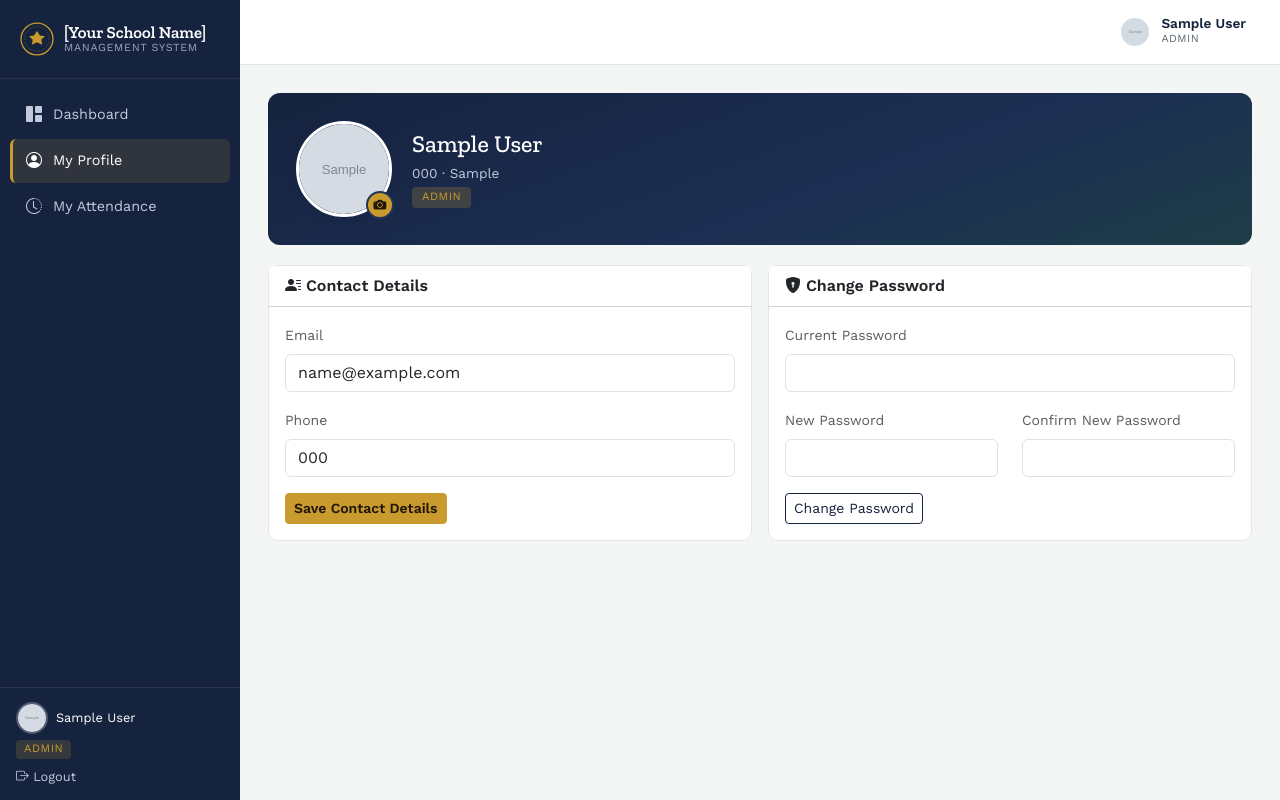
After one commit to aishamidris/school_management, a Flask app: page /profile in a window 1280 px wide. The commit adds this page. Run offline with Flask 3, Linux system fonts and the light colour scheme; a user stored in the database is signed in; tables that the repository leaves empty hold one stand-in row (values such as "Sample post"); grey boxes marked "Sample" are stand-in pictures.

Commit message:
profile picture update

```diff
--- a/app/__init__.py
+++ b/app/__init__.py
@@ -45,6 +45,7 @@ def create_app(config_class=Config):
     from app.blueprints.permissions.routes import permissions_bp
     from app.blueprints.attendance.routes import attendance_bp
     from app.blueprints.audit.routes import audit_bp
+    from app.blueprints.profile.routes import profile_bp
 
     app.register_blueprint(auth_bp)
     app.register_blueprint(main_bp)
@@ -57,6 +58,7 @@ def create_app(config_class=Config):
     app.register_blueprint(permissions_bp)
     app.register_blueprint(attendance_bp)
     app.register_blueprint(audit_bp)
+    app.register_blueprint(profile_bp)
 
     # Make has_perm('key') available in every template, checking the
     # currently logged-in user against the granular permission system.
--- /dev/null
+++ b/app/blueprints/profile/routes.py
@@ -0,0 +1,178 @@
+import os
+from flask import Blueprint, render_template, request, redirect, url_for, flash, send_file, current_app
+from flask_login import login_required, current_user
+
+from app.extensions import db
+from app.models.user import Role, User
+from app.models.academic import AcademicSession, Term
+from app.models.exam import Result
+from app.utils.audit import log_action
+from app.utils.uploads import save_profile_photo
+from app.utils.result_pdf import build_result_pdf
+
+profile_bp = Blueprint("profile", __name__, template_folder="../../templates/profile")
+
+
+def _current_term():
+    session = AcademicSession.query.filter_by(is_current=True).first()
+    if not session:
+        return None
+    return Term.query.filter_by(session_id=session.id, is_current=True).first()
+
+
+def _profile_record():
+    """The role-specific profile row (Staff or Student) for the logged-in
+    user, or None for roles that don't have one (e.g. parent)."""
+    if current_user.role in Role.STAFF_ROLES:
+        return current_user.staff_profile
+    if current_user.role == Role.STUDENT:
+        return current_user.student_profile
+    return None
+
+
+@profile_bp.route("/profile")
+@login_required
+def view_profile():
+    record = _profile_record()
+
+    context = {"record": record}
+
+    if current_user.role == Role.STUDENT and record:
+        term = _current_term()
+        results = Result.query.filter_by(student_id=record.id, term_id=term.id).all() if term else []
+        average = round(sum(float(r.total_score) for r in results) / len(results), 1) if results else None
+        context.update(term=term, results=results, average=average)
+
+    return render_template("profile/view.html", **context)
+
+
+@profile_bp.route("/profile/contact", methods=["POST"])
+@login_required
+def update_contact():
+    email = request.form.get("email", "").strip() or None
+    phone = request.form.get("phone", "").strip() or None
+
+    if current_user.role != Role.STUDENT and not email and not phone:
+        flash("Please leave at least an email or phone number on file — you'll need one of them to sign in.", "danger")
+        return redirect(url_for("profile.view_profile"))
+
+    if email and User.query.filter(User.email == email, User.id != current_user.id).first():
+        flash("That email is already in use by another account.", "danger")
+        return redirect(url_for("profile.view_profile"))
+
+    if phone and User.query.filter(User.phone == phone, User.id != current_user.id).first():
+        flash("That phone number is already in use by another account.", "danger")
+        return redirect(url_for("profile.view_profile"))
+
+    current_user.email = email
+    current_user.phone = phone
+
+    log_action(
+        action="profile.contact_updated",
+        entity_type="User",
+        entity_id=current_user.id,
+        description=f"{current_user.full_name} updated their contact details",
+    )
+    db.session.commit()
+
+    flash("Contact details updated.", "success")
+    return redirect(url_for("profile.view_profile"))
+
+
+@profile_bp.route("/profile/photo", methods=["POST"])
+@login_required
+def upload_photo():
+    record = _profile_record()
+    if record is None:
+        flash("Your account type doesn't support a profile photo.", "warning")
+        return redirect(url_for("profile.view_profile"))
+
+    try:
+        new_path = save_profile_photo(request.files.get("photo"), old_relative_path=record.photo_path)
+    except ValueError as exc:
+        flash(str(exc), "danger")
+        return redirect(url_for("profile.view_profile"))
+
+    record.photo_path = new_path
+    log_action(
+        action="profile.photo_updated",
+        entity_type=type(record).__name__,
+        entity_id=record.id,
+        description=f"{current_user.full_name} updated their profile photo",
+    )
+    db.session.commit()
+
+    flash("Photo updated.", "success")
+    return redirect(url_for("profile.view_profile"))
+
+
+@profile_bp.route("/profile/password", methods=["POST"])
+@login_required
+def change_password():
+    current_password = request.form.get("current_password", "")
+    new_password = request.form.get("new_password", "")
+    confirm_password = request.form.get("confirm_password", "")
+
+    if not current_user.check_password(current_password):
+        flash("Your current password is incorrect.", "danger")
+        return redirect(url_for("profile.view_profile"))
+
+    if len(new_password) < 8:
+        flash("New password must be at least 8 characters.", "danger")
+        return redirect(url_for("profile.view_profile"))
+
+    if new_password != confirm_password:
+        flash("New password and confirmation don't match.", "danger")
+        return redirect(url_for("profile.view_profile"))
+
+    current_user.set_password(new_password)
+    log_action(
+        action="profile.password_changed",
+        entity_type="User",
+        entity_id=current_user.id,
+        description=f"{current_user.full_name} changed their password",
+    )
+    db.session.commit()
+
+    flash("Password changed.", "success")
+    return redirect(url_for("profile.view_profile"))
+
+
+@profile_bp.route("/profile/results/download")
+@login_required
+def download_results():
+    if current_user.role != Role.STUDENT or not current_user.student_profile:
+        from flask import abort
+        abort(403)
+
+    student = current_user.student_profile
+    term = _current_term()
+    if not term:
+        flash("No current term is set yet — there's nothing to download.", "warning")
+        return redirect(url_for("profile.view_profile"))
+
+    results = Result.query.filter_by(student_id=student.id, term_id=term.id).all()
+    if not results:
+        flash("No results have been entered for this term yet.", "warning")
+        return redirect(url_for("profile.view_profile"))
+
+    average = round(sum(float(r.total_score) for r in results) / len(results), 1)
+
+    photo_full_path = None
+    if student.photo_path:
+        candidate = os.path.join(current_app.config["UPLOAD_FOLDER"], os.path.relpath(student.photo_path, "uploads"))
+        if os.path.isfile(candidate):
+            photo_full_path = candidate
+
+    pdf_buf = build_result_pdf(student, term, results, average, photo_full_path=photo_full_path)
+
+    log_action(
+        action="profile.results_downloaded",
+        entity_type="Student",
+        entity_id=student.id,
+        description=f"{current_user.full_name} downloaded their {term.name} result slip",
+    )
+    db.session.commit()
+
+    filename = f"{student.admission_number}-{term.name.replace(' ', '-')}-result.pdf"
+    return send_file(pdf_buf, mimetype="application/pdf", as_attachment=True, download_name=filename)
--- a/app/models/people.py
+++ b/app/models/people.py
@@ -80,6 +80,7 @@ class Staff(db.Model):
     designation = db.Column(db.String(80))  # "Mathematics Teacher", "Head Accountant"
     date_employed = db.Column(db.Date)
     is_active = db.Column(db.Boolean, default=True)
+    photo_path = db.Column(db.String(255))
 
     def __repr__(self):
         return f"<Staff {self.staff_id_number}>"
--- a/app/static/css/style.css
+++ b/app/static/css/style.css
@@ -350,6 +350,83 @@ a:hover { color: var(--gold-dark); }
   pointer-events: none;
 }
 
+/* ---------------- Avatar photos (uploaded images) ---------------- */
+
+.avatar-photo {
+  border-radius: 50%;
+  object-fit: cover;
+  flex-shrink: 0;
+  display: inline-block;
+  border: 2px solid rgba(255,255,255,0.25);
+}
+.avatar-photo.avatar-sm { width: 36px; height: 36px; }
+.avatar-photo.avatar-md { width: 44px; height: 44px; }
+.avatar-photo.avatar-lg { width: 96px; height: 96px; border-width: 3px; border-color: var(--card-white); box-shadow: 0 2px 10px rgba(22,35,63,0.12); }
+
+/* ---------------- Topbar user chip ---------------- */
+
+.topbar-user {
+  display: flex;
+  align-items: center;
+  gap: 10px;
+  text-decoration: none;
+  color: var(--ink);
+  padding: 4px 10px 4px 4px;
+  border-radius: 999px;
+  transition: background 0.15s ease;
+}
+.topbar-user:hover { background: var(--paper); color: var(--ink); }
+.topbar-user .avatar-photo, .topbar-user .avatar-circle { width: 32px; height: 32px; font-size: 0.75rem; }
+.topbar-user-name { font-size: 0.85rem; font-weight: 600; line-height: 1.1; }
+.topbar-user-role { font-size: 0.68rem; color: var(--slate); text-transform: uppercase; letter-spacing: 0.04em; }
+
+/* ---------------- Profile page ---------------- */
+
+.profile-header {
+  background: linear-gradient(160deg, var(--ink) 0%, #1C2E52 60%, var(--chalk) 140%);
+  border-radius: 12px;
+  padding: 28px;
+  color: #fff;
+  display: flex;
+  align-items: center;
+  gap: 20px;
+  margin-bottom: 20px;
+  flex-wrap: wrap;
+}
+.profile-header .profile-id { color: #C3CADC; font-size: 0.85rem; }
+.profile-header .role-badge {
+  display: inline-block;
+  background: rgba(201,154,46,0.22);
+  color: var(--gold);
+  border-radius: 4px;
+  padding: 2px 10px;
+  font-size: 0.7rem;
+  text-transform: uppercase;
+  letter-spacing: 0.05em;
+  margin-top: 4px;
+}
+.photo-upload-widget {
+  position: relative;
+  display: inline-block;
+}
+.photo-upload-widget label.photo-edit-btn {
+  position: absolute;
+  bottom: -2px;
+  right: -2px;
+  background: var(--gold);
+  color: #21160A;
+  width: 28px;
+  height: 28px;
+  border-radius: 50%;
+  display: flex;
+  align-items: center;
+  justify-content: center;
+  cursor: pointer;
+  border: 2px solid var(--ink-light);
+  font-size: 0.8rem;
+}
+.photo-upload-widget label.photo-edit-btn:hover { background: var(--gold-dark); }
+
 /* ---------------- Empty states ---------------- */
 
 .empty-state {
--- a/app/templates/base.html
+++ b/app/templates/base.html
@@ -27,6 +27,9 @@
       <nav class="sidebar-nav">
         <a href="{{ url_for('main.dashboard') }}" class="{% if request.blueprint == 'main' %}active{% endif %}">
           <i class="bi bi-grid-1x2-fill"></i> Dashboard
+        </a>
+        <a href="{{ url_for('profile.view_profile') }}" class="{% if request.blueprint == 'profile' %}active{% endif %}">
+          <i class="bi bi-person-circle"></i> My Profile
         </a>
         {% if current_user.role in ['owner', 'admin', 'accountant', 'teacher'] and has_perm('students.view') %}
         <a href="{{ url_for('students.list_students') }}" class="{% if request.blueprint == 'students' %}active{% endif %}">
@@ -86,7 +89,10 @@
       </nav>
 
       <div class="sidebar-footer">
-        <div class="text-white">{{ current_user.full_name }}</div>
+        <div class="d-flex align-items-center gap-2 mb-1">
+          {{ m.avatar(current_user.full_name, current_user.profile_photo_path, 'sm') }}
+          <div class="text-white text-truncate">{{ current_user.full_name }}</div>
+        </div>
         <span class="role-badge">{{ current_user.role }}</span>
         <a href="{{ url_for('auth.logout') }}" class="d-block mt-2 text-decoration-none" style="color:#C3CADC;">
           <i class="bi bi-box-arrow-right"></i> Logout
@@ -100,7 +106,13 @@
           <i class="bi bi-list"></i>
         </button>
         <span class="text-muted small d-none d-md-inline">{% block page_eyebrow %}{% endblock %}</span>
-        <span></span>
+        <a href="{{ url_for('profile.view_profile') }}" class="topbar-user">
+          {{ m.avatar(current_user.full_name, current_user.profile_photo_path, 'sm') }}
+          <span class="d-none d-sm-block">
+            <span class="topbar-user-name d-block">{{ current_user.full_name }}</span>
+            <span class="topbar-user-role d-block">{{ current_user.role }}</span>
+          </span>
+        </a>
       </div>
 
       <div class="main-content">
--- a/app/templates/dashboard/parent.html
+++ b/app/templates/dashboard/parent.html
@@ -1,4 +1,5 @@
 {% extends "base.html" %}
+{% import "macros.html" as m %}
 {% block title %}Dashboard{% endblock %}
 {% block content %}
 <h4 class="brand-font mb-1">Welcome, {{ current_user.full_name }}</h4>
@@ -14,9 +15,7 @@
       <div class="card h-100">
         <div class="card-body">
           <div class="d-flex align-items-center mb-2">
-            <span class="avatar-circle avatar-{{ loop.index0 % 3 }} me-2">
-              {{ c.student.full_name.split()[0][0]|upper }}{{ c.student.full_name.split()[-1][0]|upper if c.student.full_name.split()|length > 1 else '' }}
-            </span>
+            <span class="me-2">{{ m.avatar(c.student.full_name, c.student.photo_path, 'sm') }}</span>
             <div>
               <div class="fw-bold text-dark">{{ c.student.full_name }}</div>
               <div class="text-muted small">{{ c.student.class_arm.display_name if c.student.class_arm else 'Unassigned' }}</div>
--- a/app/templates/macros.html
+++ b/app/templates/macros.html
@@ -5,6 +5,18 @@
   <path d="M32 17 L37.5 25.5 L47 27 L40 33.5 L41.8 43 L32 38.2 L22.2 43 L24 33.5 L17 27 L26.5 25.5 Z"
         fill="{{ color }}"/>
 </svg>
+{% endmacro %}
+
+{% macro avatar(name, photo_path=None, size='md') %}
+{% set dims = {'sm': 32, 'md': 44, 'lg': 96} %}
+{% set px = dims.get(size, 44) %}
+{% set parts = name.split() if name else [] %}
+{% set initials = (parts[0][0] if parts else '?') ~ (parts[-1][0] if parts|length > 1 else '') %}
+{% if photo_path %}
+<img src="{{ url_for('static', filename=photo_path) }}" class="avatar-photo avatar-{{ size }}" style="width:{{ px }}px;height:{{ px }}px;" alt="{{ name }}">
+{% else %}
+<span class="avatar-circle avatar-0" style="width:{{ px }}px;height:{{ px }}px;font-size:{{ (px/2.6)|round(1) }}px;">{{ initials|upper }}</span>
+{% endif %}
 {% endmacro %}
 
 {% macro paid_stamp() %}
--- /dev/null
+++ b/app/templates/profile/view.html
@@ -0,0 +1,124 @@
+{% extends "base.html" %}
+{% import "macros.html" as m %}
+{% block title %}My Profile{% endblock %}
+{% block content %}
+
+<div class="profile-header">
+  {% if record %}
+  <form method="POST" action="{{ url_for('profile.upload_photo') }}" enctype="multipart/form-data" id="photoForm">
+    <div class="photo-upload-widget">
+      {{ m.avatar(current_user.full_name, current_user.profile_photo_path, 'lg') }}
+      <label class="photo-edit-btn" for="photoInput" title="Change photo"><i class="bi bi-camera-fill"></i></label>
+      <input type="file" id="photoInput" name="photo" accept="image/png,image/jpeg,image/gif,image/webp" hidden onchange="document.getElementById('photoForm').submit()">
+    </div>
+  </form>
+  {% else %}
+  {{ m.avatar(current_user.full_name, None, 'lg') }}
+  {% endif %}
+
+  <div>
+    <h4 class="brand-font mb-1">{{ current_user.full_name }}</h4>
+    <div class="profile-id">
+      {% if current_user.role == 'student' and record %}
+        {{ record.admission_number }}
+        {% if record.class_arm %} &middot; {{ record.class_arm.display_name }}{% endif %}
+      {% elif record %}
+        {{ record.staff_id_number or 'No staff ID on file' }}
+        {% if record.designation %} &middot; {{ record.designation }}{% endif %}
+      {% else %}
+        {{ current_user.email or current_user.phone or '' }}
+      {% endif %}
+    </div>
+    <span class="role-badge">{{ current_user.role }}</span>
+  </div>
+</div>
+
+<div class="row g-3">
+  <div class="col-lg-6">
+    <div class="card h-100">
+      <div class="card-header bg-white"><strong><i class="bi bi-person-lines-fill"></i> Contact Details</strong></div>
+      <div class="card-body">
+        <form method="POST" action="{{ url_for('profile.update_contact') }}">
+          <div class="mb-3">
+            <label class="form-label small text-muted">Email</label>
+            <input type="email" name="email" class="form-control" value="{{ current_user.email or '' }}" placeholder="you@example.com">
+          </div>
+          <div class="mb-3">
+            <label class="form-label small text-muted">Phone</label>
+            <input type="text" name="phone" class="form-control" value="{{ current_user.phone or '' }}" placeholder="080...">
+          </div>
+          <button type="submit" class="btn btn-primary btn-sm">Save Contact Details</button>
+        </form>
+      </div>
+    </div>
+  </div>
+
+  <div class="col-lg-6">
+    <div class="card h-100">
+      <div class="card-header bg-white"><strong><i class="bi bi-shield-lock-fill"></i> Change Password</strong></div>
+      <div class="card-body">
+        <form method="POST" action="{{ url_for('profile.change_password') }}">
+          <div class="mb-3">
+            <label class="form-label small text-muted">Current Password</label>
+            <input type="password" name="current_password" class="form-control" required>
+          </div>
+          <div class="row">
+            <div class="col-6 mb-3">
+              <label class="form-label small text-muted">New Password</label>
+              <input type="password" name="new_password" class="form-control" minlength="8" required>
+            </div>
+            <div class="col-6 mb-3">
+              <label class="form-label small text-muted">Confirm New Password</label>
+              <input type="password" name="confirm_password" class="form-control" minlength="8" required>
+            </div>
+          </div>
+          <button type="submit" class="btn btn-outline-primary btn-sm">Change Password</button>
+        </form>
+      </div>
+    </div>
+  </div>
+
+  {% if current_user.role == 'student' and record %}
+  <div class="col-12">
+    <div class="card">
+      <div class="card-header bg-white d-flex justify-content-between align-items-center">
+        <strong><i class="bi bi-journal-check"></i> My Results {% if term %}— {{ term.name }}{% endif %}</strong>
+        {% if results %}
+        <a href="{{ url_for('profile.download_results') }}" class="btn btn-sm btn-primary">
+          <i class="bi bi-download"></i> Download Result (PDF)
+        </a>
+        {% endif %}
+      </div>
+      <div class="card-body">
+        {% if not term %}
+        <p class="text-muted mb-0">No current term is set yet — check back once the school starts a new term.</p>
+        {% elif results %}
+        <div class="table-responsive">
+          <table class="table table-sm mb-2">
+            <thead class="table-light"><tr><th>Subject</th><th class="text-end">CA</th><th class="text-end">Exam</th><th class="text-end">Total</th><th class="text-end">Grade</th></tr></thead>
+            <tbody>
+              {% for r in results %}
+              <tr>
+                <td>{{ r.class_subject.subject.name }}</td>
+                <td class="text-end">{{ r.ca_score }}</td>
+                <td class="text-end">{{ r.exam_score }}</td>
+                <td class="text-end">{{ r.total_score }}</td>
+                <td class="text-end"><span class="badge bg-primary">{{ r.grade or '—' }}</span></td>
+              </tr>
+              {% endfor %}
+            </tbody>
+          </table>
+        </div>
+        {% if average is not none %}
+        <div class="text-end"><strong>Average: {{ average }}</strong></div>
+        {% endif %}
+        {% else %}
+        <p class="text-muted mb-0">No results have been entered for this term yet.</p>
+        {% endif %}
+      </div>
+    </div>
+  </div>
+  {% endif %}
+</div>
+
+{% endblock %}
--- a/app/templates/staff/list.html
+++ b/app/templates/staff/list.html
@@ -1,4 +1,5 @@
 {% extends "base.html" %}
+{% import "macros.html" as m %}
 {% block title %}Staff{% endblock %}
 {% block content %}
 <div class="d-flex justify-content-between align-items-center mb-3">
@@ -41,9 +42,7 @@
         {% for s in staff_members %}
         <tr>
           <td>
-            <span class="avatar-circle avatar-{{ loop.index0 % 3 }}">
-              {{ s.user.full_name.split()[0][0]|upper }}{{ s.user.full_name.split()[-1][0]|upper if s.user.full_name.split()|length > 1 else '' }}
-            </span>
+            {{ m.avatar(s.user.full_name, s.photo_path, 'sm') }}
           </td>
           <td class="mono">{{ s.staff_id_number }}</td>
           <td>{{ s.user.full_name }}</td>
--- a/app/templates/staff/view.html
+++ b/app/templates/staff/view.html
@@ -1,4 +1,5 @@
 {% extends "base.html" %}
+{% import "macros.html" as m %}
 {% block title %}{{ staff.user.full_name }}{% endblock %}
 {% block content %}
 <div class="d-flex align-items-center justify-content-between mb-3">
@@ -6,9 +7,7 @@
     <a href="{{ url_for('staff.list_staff') }}" class="btn btn-sm btn-outline-secondary me-2">
       <i class="bi bi-arrow-left"></i>
     </a>
-    <span class="avatar-circle avatar-1 me-2" style="width:44px; height:44px; font-size:1rem;">
-      {{ staff.user.full_name.split()[0][0]|upper }}{{ staff.user.full_name.split()[-1][0]|upper if staff.user.full_name.split()|length > 1 else '' }}
-    </span>
+    <span class="me-2">{{ m.avatar(staff.user.full_name, staff.photo_path, 'sm') }}</span>
     <h4 class="mb-0 brand-font">{{ staff.user.full_name }}</h4>
     <span class="badge bg-secondary text-capitalize ms-2">{{ staff.user.role }}</span>
     {% if staff.is_active %}<span class="badge bg-success">Active</span>
--- a/app/templates/students/list.html
+++ b/app/templates/students/list.html
@@ -1,4 +1,5 @@
 {% extends "base.html" %}
+{% import "macros.html" as m %}
 {% block title %}Students{% endblock %}
 {% block content %}
 <div class="d-flex justify-content-between align-items-center mb-3">
@@ -60,9 +61,7 @@
         {% for student in students %}
         <tr>
           <td>
-            <span class="avatar-circle avatar-{{ loop.index0 % 3 }}">
-              {{ student.full_name.split()[0][0]|upper }}{{ student.full_name.split()[-1][0]|upper if student.full_name.split()|length > 1 else '' }}
-            </span>
+            {{ m.avatar(student.full_name, student.photo_path, 'sm') }}
           </td>
           <td class="mono">{{ student.admission_number }}</td>
           <td>{{ student.full_name }}</td>
--- a/app/templates/students/view.html
+++ b/app/templates/students/view.html
@@ -1,4 +1,5 @@
 {% extends "base.html" %}
+{% import "macros.html" as m %}
 {% block title %}{{ student.full_name }}{% endblock %}
 {% block content %}
 <div class="d-flex align-items-center justify-content-between mb-3">
@@ -6,9 +7,7 @@
     <a href="{{ url_for('students.list_students') }}" class="btn btn-sm btn-outline-secondary me-2">
       <i class="bi bi-arrow-left"></i>
     </a>
-    <span class="avatar-circle avatar-0 me-2" style="width:44px; height:44px; font-size:1rem;">
-      {{ student.full_name.split()[0][0]|upper }}{{ student.full_name.split()[-1][0]|upper if student.full_name.split()|length > 1 else '' }}
-    </span>
+    <span class="me-2">{{ m.avatar(student.full_name, student.photo_path, 'sm') }}</span>
     <h4 class="mb-0 brand-font">{{ student.full_name }}</h4>
     <span class="badge ms-2
       {% if student.status == 'active' %}bg-success
--- a/requirements.txt
+++ b/requirements.txt
@@ -7,3 +7,4 @@ python-dotenv==1.0.1
 email-validator==2.2.0
 Werkzeug==3.0.3
 gunicorn==22.0.0
+reportlab==4.2.5
```
Also changed, not shown: app/models/user.py (+10 -0 lines), app/templates/dashboard/child_detail.html (+10 -4 lines), app/utils/result_pdf.py (added, +110 -0 lines), app/utils/uploads.py (added, +71 -0 lines), app/blueprints/profile/__init__.py (added), run.py (line endings or trailing spaces).
